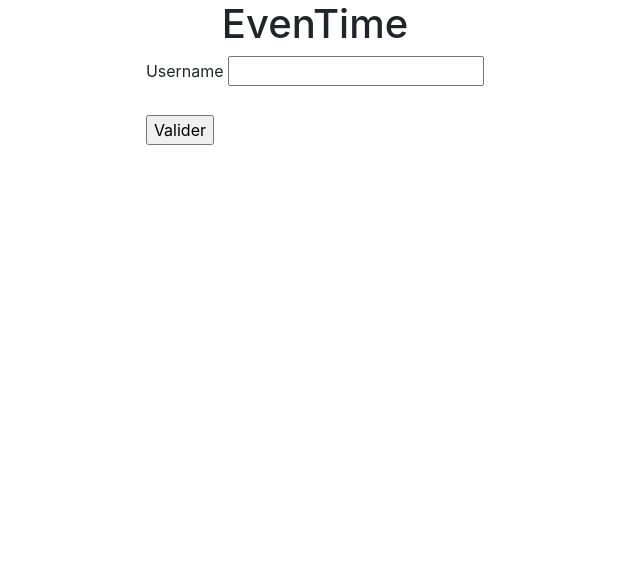
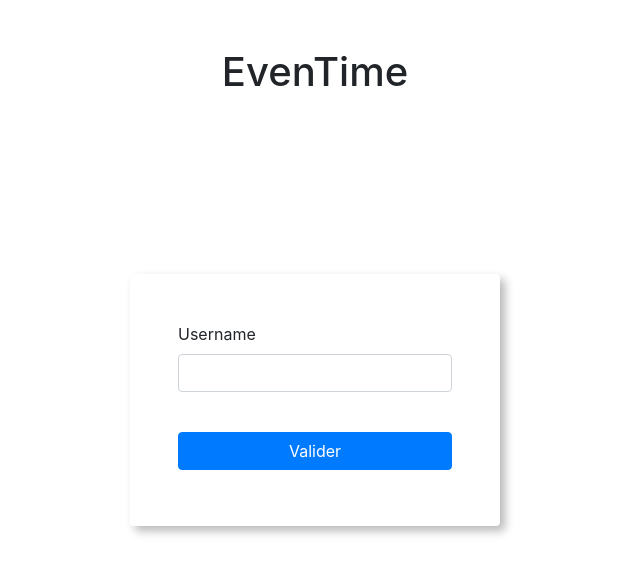
Before and after one commit to BalducciVictor/Intranet-entreprise-PHP, a PHP site: page / in a window 1280 px wide. Shown: the top 574 px of the page, without its empty margins (325-965 px from the left). Run offline with PHP 8.4, Linux system fonts and the light colour scheme.

Commit message:
user finished

```diff
--- a/CommentairesManager.php
+++ b/CommentairesManager.php
@@ -72,6 +72,12 @@ class CommentairesManager
     $q->execute();
   }
 
+  public function getUserName($userId){
+    $q = $this->_db->query('SELECT nom FROM users INNER JOIN commentaires ON users.id = commentaires.userId WHERE commentaires.userId ='.$userId);
+    $donnees = $q->fetch(PDO::FETCH_ASSOC);
+    return $donnees['nom'];
+  }
+
   public function setDb(PDO $db)
   {
     $this->_db = $db;
--- a/css/style.css
+++ b/css/style.css
@@ -1,3 +1,12 @@
 .event-container {
   box-shadow: 5px 5px 10px 0px #b8b8b8;
 }
+
+.conect-form {
+  position: absolute;
+  top: 50vh;
+  left: 50vw;
+  transform: translate(-50%, -50%);
+  border: none;
+  box-shadow: 5px 5px 10px 0px #b8b8b8;
+}
--- a/exportBdd.sql
+++ b/exportBdd.sql
@@ -76,8 +76,8 @@ CREATE TABLE `users` (
 --
 
 INSERT INTO `users` (`id`, `nom`, `prenom`) VALUES
-(1, 'Diarit ', 'Salihaj'),
-(2, 'Victor ', 'Balducci'),
+(1, 'Diarit', 'Salihaj'),
+(2, 'Victor', 'Balducci'),
 (3, 'Eden', 'Bergel');
 
 --
--- a/header.php
+++ b/header.php
@@ -1,3 +1,3 @@
-<header class="text-center w-12">
+<header class="text-center w-12 m-5">
   <h1>EvenTime</h1>
 </header>
--- a/index.php
+++ b/index.php
@@ -27,15 +27,15 @@
 
 
 
-  <form action="registerUser.php" method="post">
-    <div>
+  <form action="registerUser.php" method="post" class="conect-form card p-5">
+    <div class="form-group">
       <label for="username">Username</label>
-      <input type="text" name="userName">
+      <input type="text" name="userName" class="form-control">
     </div>
 
     <br>
 
-    <input type="submit" value="Valider">
+    <input type="submit" value="Valider" class="btn btn-primary mb-2">
   </form>
 
 
--- a/registerUser.php
+++ b/registerUser.php
@@ -19,6 +19,6 @@ $allUsers = $manager->getList();
 
 foreach ($allUsers as $key => $value) {
   if ($value->nom() == $userName) {
-    header('Location: eventsView.php?user='.$userName);
+    header('Location: eventsView.php?user='.$value->id());
   }
 }
--- a/sendComment.php
+++ b/sendComment.php
@@ -10,6 +10,7 @@
 $manager = new CommentairesManager($db);
 
 $eventId = $_GET['event'];
+$userId = $_GET['user'];
 
 $inputValue = $_POST['comment'];
 
@@ -21,11 +22,11 @@
   'id' => $lastComment+1,
   'eventId' => $eventId,
   'content' => $inputValue,
-  'userId' => '40'
+  'userId' => $userId,
 ]);
 
 $manager->add($commentaire);
 
-header('Location: comment.php?event='.$eventId);
+header('Location: comment.php?event='.$eventId.'&user='.$userId);
 
 ?>
```
Also changed, not shown: comment.php (+48 -4 lines), eventsView.php (+5 -2 lines).
